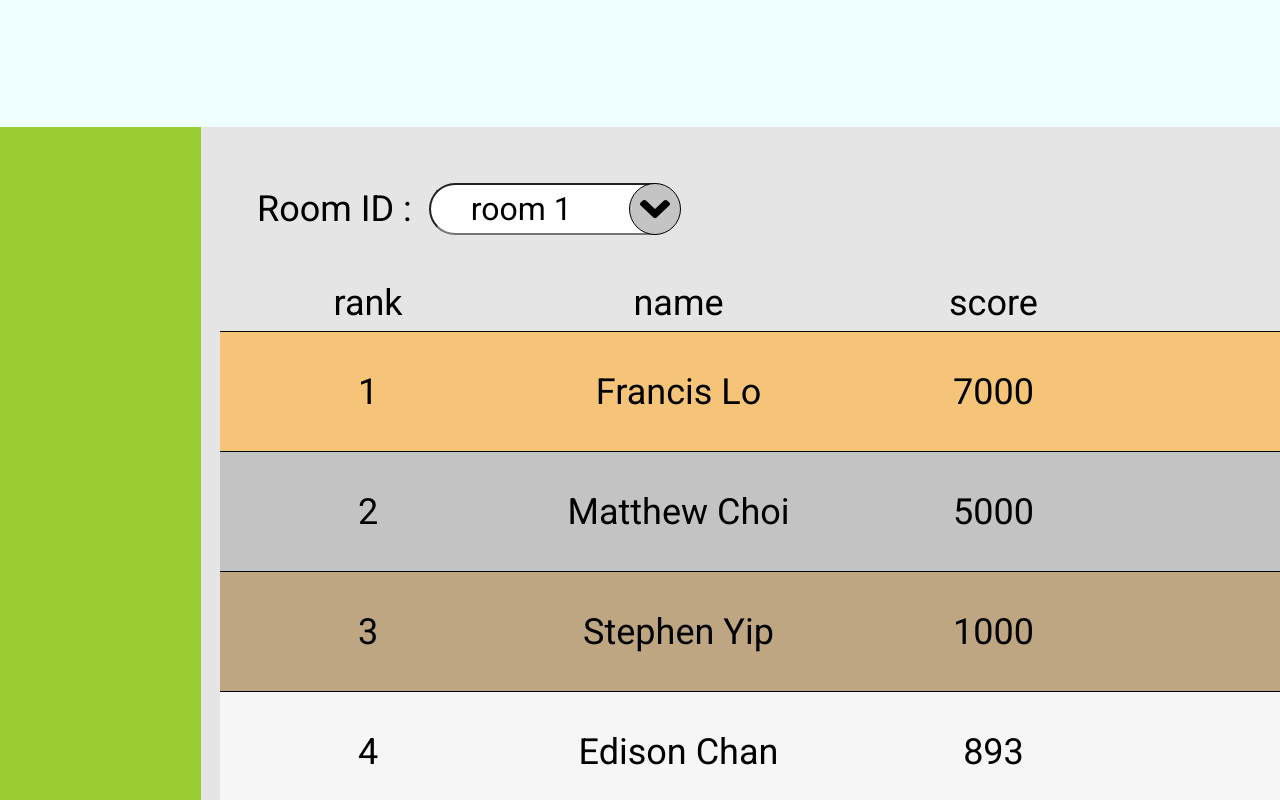
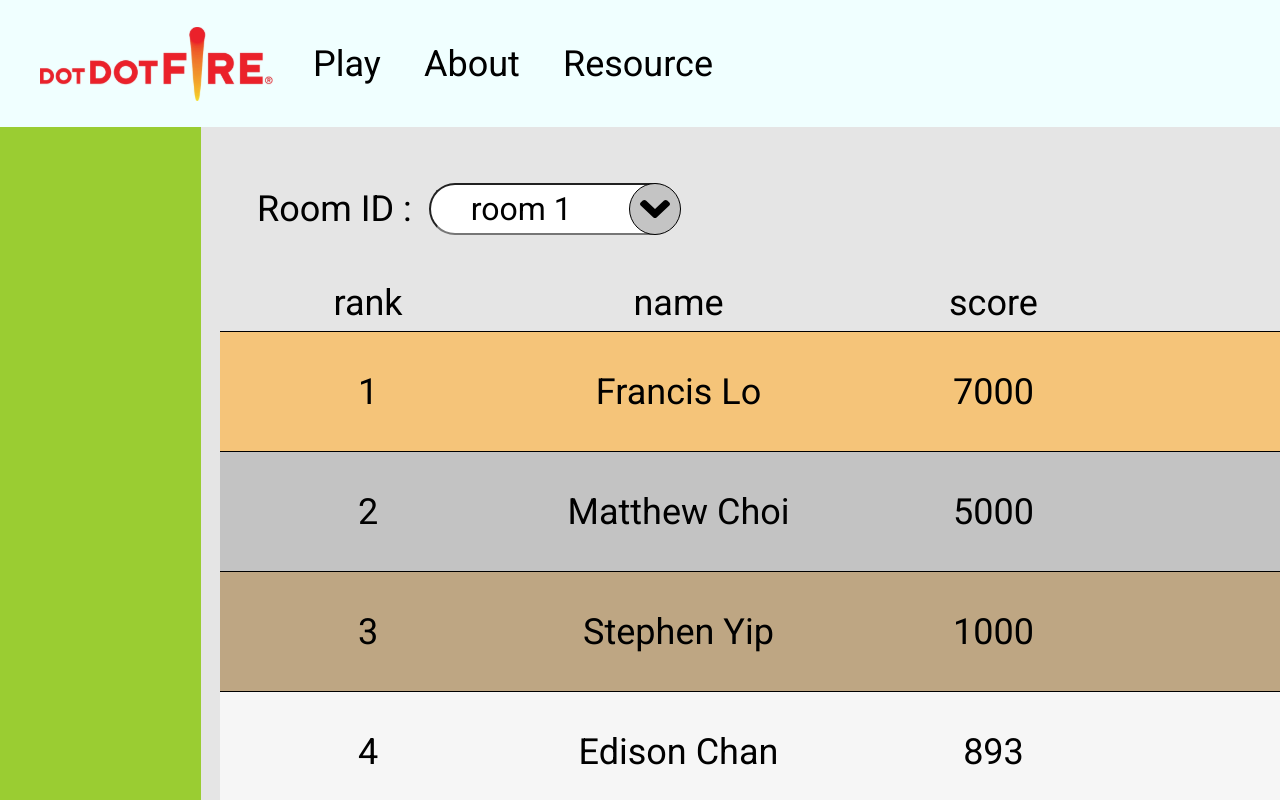
Before and after one commit to KramKarisha/play-board, a React (Create React App) app: page /leader-board in a window 1280 px wide. Shown: the top 800 px of the page. Built offline with nearby package versions, Linux system fonts and the light colour scheme.

Commit message:
refactor layout

```diff
--- a/src/components/layout/index.js
+++ b/src/components/layout/index.js
@@ -1,14 +1,22 @@
 import React from "react";
 import styles from "./layout.module.css";
+import Logo from "./logo.svg";
 
 export const Board = ({ children }) => {
   return (
     <div className={styles.test}>
-      <div className={styles.topBar}></div>
+      <div className={styles.topBar}>
+        <img className={styles.logo} src={Logo} />
+        <div className={styles.containerMenu}>
+          <p>Play</p>
+          <p>About</p>
+          <p>Resource</p>
+        </div>
+      </div>
       <div className={styles.leaderContainer}>
         <div className={styles.leftBar}></div>
         <div>{children}</div>
-    </div>
+      </div>
     </div>
   );
 };
```
